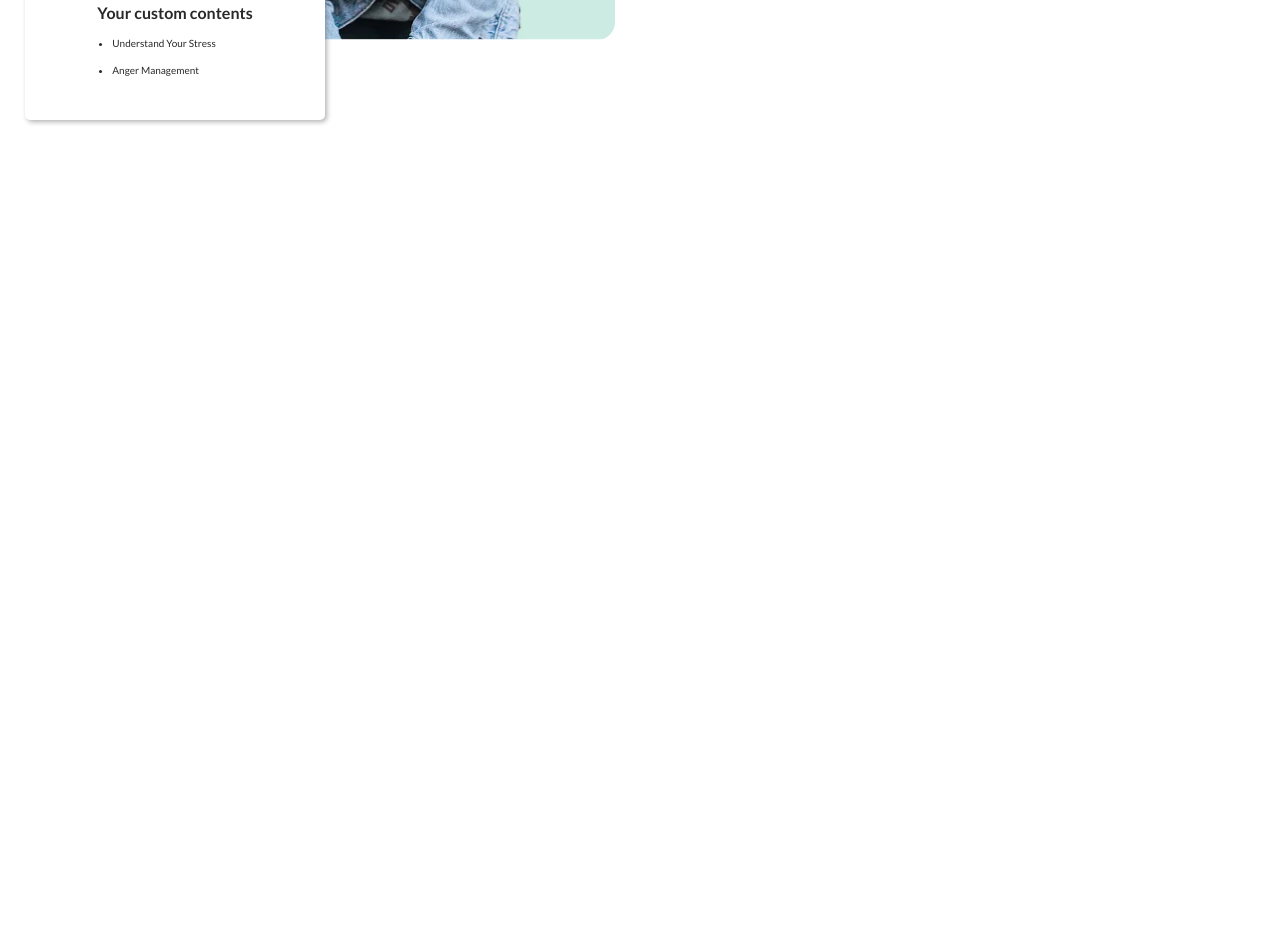
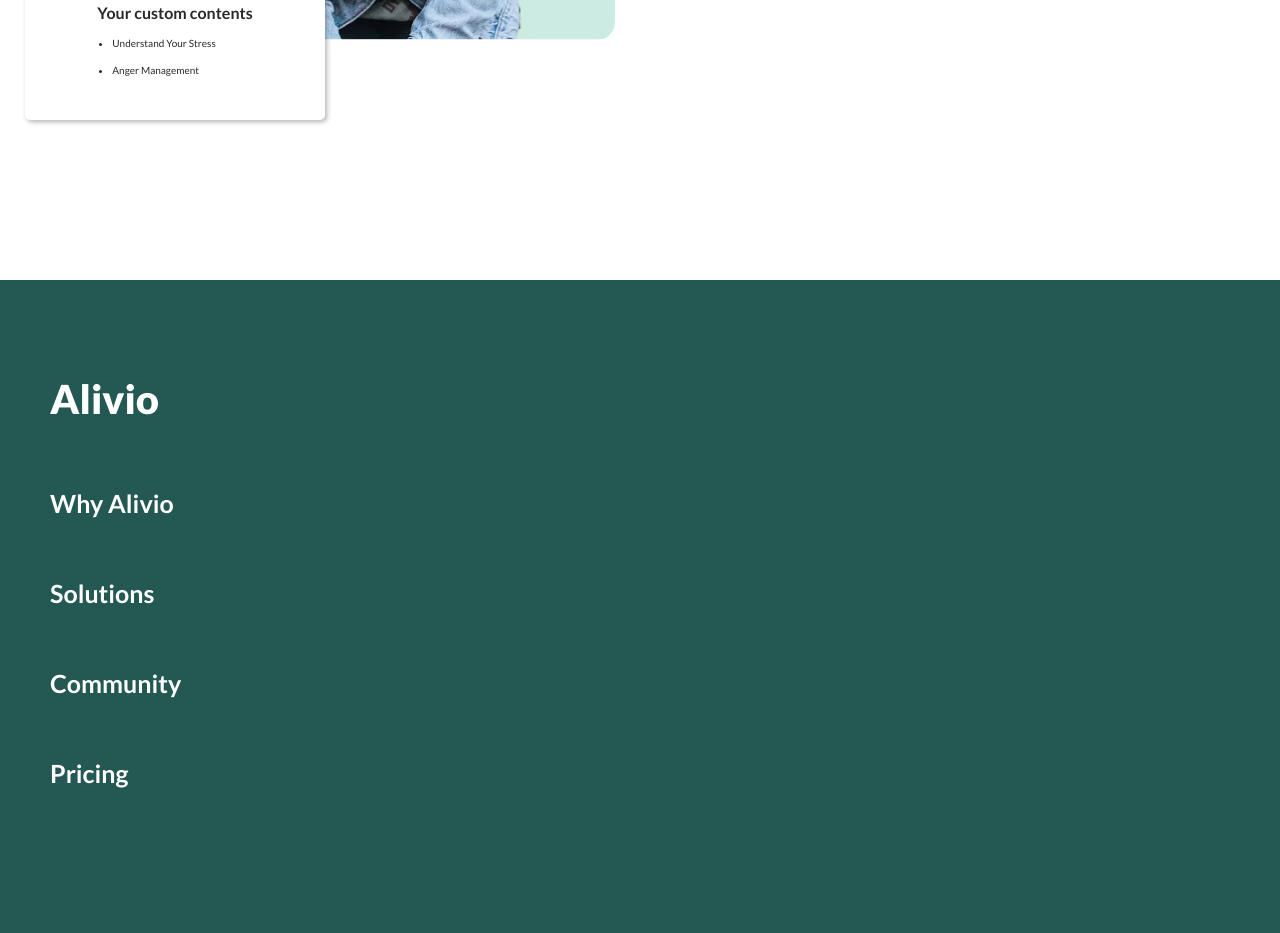
Before and after one commit to TroyVashonDonteLane/Alivio_page, a plain HTML site: page index.html in a window 1280 px wide. Shown: the part 4519-5452 px from the top of the page. Before the commit the page ends 4799 px from the top, so only its background shows below. Drawn offline with Linux system fonts and the light colour scheme.

Commit message:
pricing section

```diff
--- a/index.html
+++ b/index.html
@@ -12,7 +12,7 @@
 </head>
 <body>
 
-    <header class="header" aria-label="header">
+    <header class="header" aria-label="header" id="header-id">
         <div class="container">
             <svg class="logo" aria-label="logo">
                 <use href="assets/sprites.svg#logo-icon"></use>
@@ -21,16 +21,16 @@
             <nav class="header__nav" aria-label="navigation">
                 <ul class="header__nav-list" aria-label="navigation list">
                     <li class="header__nav-item">
-                        <a href="#!" class="header__nav-link">Why Alivio</a>
+                        <a href="#hero-id" class="header__nav-link">Why Alivio</a>
                     </li>
                     <li class="header__nav-item">
-                        <a href="#!" class="header__nav-link">Solutions</a>
+                        <a href="#success-id" class="header__nav-link">Solutions</a>
                     </li>
                     <li class="header__nav-item">
-                        <a href="#!" class="header__nav-link">Community</a>
+                        <a href="#product-id" class="header__nav-link">Community</a>
                     </li>
                     <li class="header__nav-item">
-                        <a href="#!" class="header__nav-link">Pricing</a>
+                        <a href="#pricing-id" class="header__nav-link">Pricing</a>
                     </li>
                 </ul>
             </nav>
@@ -43,7 +43,7 @@
     </header>
 
     <main class="main" aria-label="hero section">
-        <section class="hero">
+        <section class="hero" id="hero-id">
             <div class="container">
                 <div class="hero__content">
                     <div class="hero__title">Be aware, Manage well.</div>
@@ -54,7 +54,7 @@
             </div>
         </section>
 
-        <section class="about" aria-label="about section">
+        <section class="about" aria-label="about section" id="about-id">
             <div class="container">
                 <h3 class="about__subtitle">How it works</h3>
 
@@ -93,7 +93,7 @@
             </div>
         </section>
 
-        <section class="success" aria-label="success section">
+        <section class="success" aria-label="success section" id="success-id">
             <div class="container">
                 <div class="success__wrapper">
                     <div class="success__content">
@@ -112,7 +112,7 @@
             </div>
         </section>
 
-        <section class="product" aria-label="product section">
+        <section class="product" aria-label="product section" id="product-id">
             <div class="container">
                 <div class="product__wrapper">
                     <div class="product__preview">
@@ -143,6 +143,31 @@
                 </div>
             </div>
         </section>
+
+        <footer class="pricing" aria-label="pricing section" id="pricing-id">
+            <div class="container">
+                <div class="pricing__content">
+                    <h2 class="pricing__title">Alivio</h2>
+
+                    <nav class="pricing__nav" aria-label="navigation">
+                        <ul class="pricing__nav-list" aria-label="navigation list">
+                            <li class="pricing__nav-item">
+                                <a href="#hero-id" class="pricing__nav-link">Why Alivio</a>
+                            </li>
+                            <li class="pricing__nav-item">
+                                <a href="#success-id" class="pricing__nav-link">Solutions</a>
+                            </li>
+                            <li class="pricing__nav-item">
+                                <a href="#product-id" class="pricing__nav-link">Community</a>
+                            </li>
+                            <li class="pricing__nav-item">
+                                <a href="#pricing-id" class="pricing__nav-link">Pricing</a>
+                            </li>
+                        </ul>
+                    </nav>
+                </div>
+            </div>
+        </footer>
     </main>
 </body>
 </html>
--- a/style.css
+++ b/style.css
@@ -13,6 +13,10 @@
     padding: 0;
     box-sizing: border-box;
     font-family: "Lato", sans-serif;
+}
+
+html {
+    scroll-behavior: smooth;
 }
 
 body {
@@ -149,7 +153,7 @@ a {
     background-color: var(--co-green);
     transform: scaleX(0);
     transform-origin: center;
-    transition: all 0.3s;
+    transition: all 0.2s;
 }
 
 .header__nav-link:hover {
@@ -727,3 +731,58 @@ a {
         display: none;
     }
 }
+
+/* pricing section */
+.pricing {
+    padding: 95px 0 145px;
+    background-color: var(--co-dark-green);
+}
+
+.pricing__content {
+    color: var(--co-white);
+    padding: 0 0 0 30px;
+}
+
+.pricing__title {
+    font-weight: 900;
+    font-size: 40px;
+}
+
+.pricing__nav {
+    margin: 65px 0 0 0;
+}
+
+.pricing__nav-list {
+    display: flex;
+    flex-direction: column;
+    justify-content: start;
+    align-items: start;
+    row-gap: 60px;
+}
+
+.pricing__nav-item {
+
+}
+
+.pricing__nav-link {
+    font-weight: 600;
+    font-size: 25px;
+    position: relative;
+}
+
+.pricing__nav-link::after {
+    content: "";
+    position: absolute;
+    left: 0;
+    bottom: -5px;
+    width: 100%;
+    height: 2px;
+    background-color: var(--co-white);
+    transform: scaleX(0);
+    transform-origin: center;
+    transition: all 0.2s ease;
+}
+
+.pricing__nav-link:hover::after {
+    transform: scaleX(1);
+}
```
